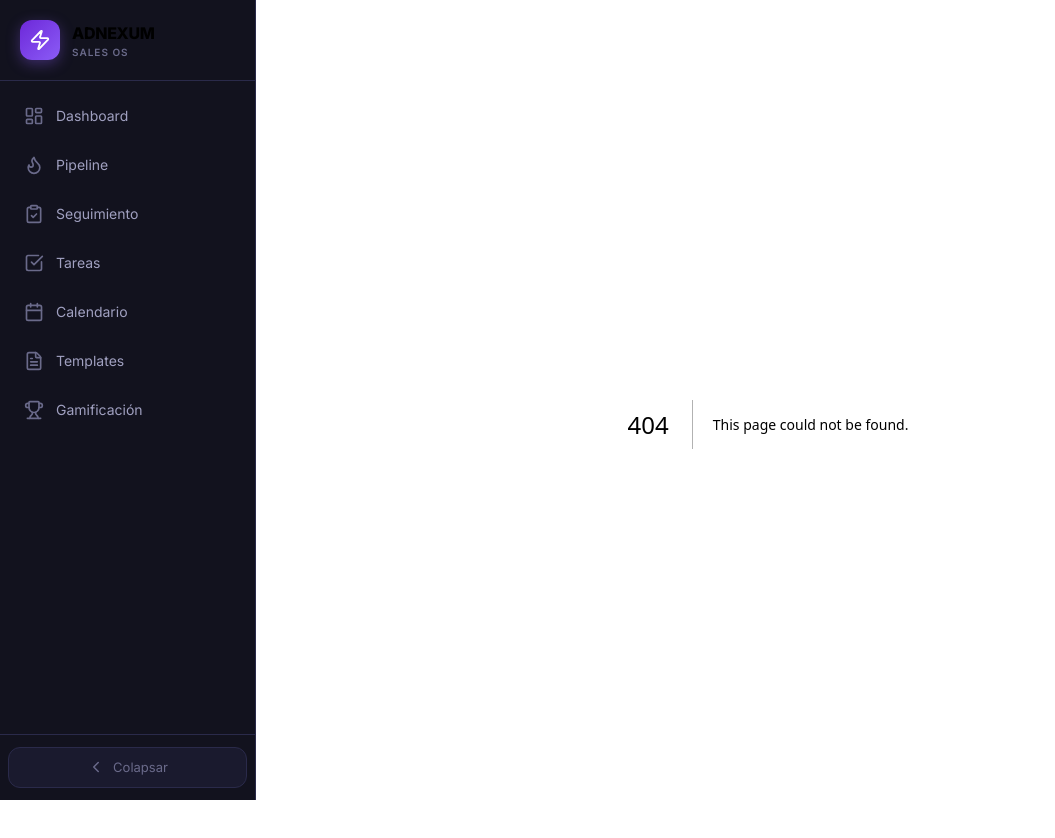
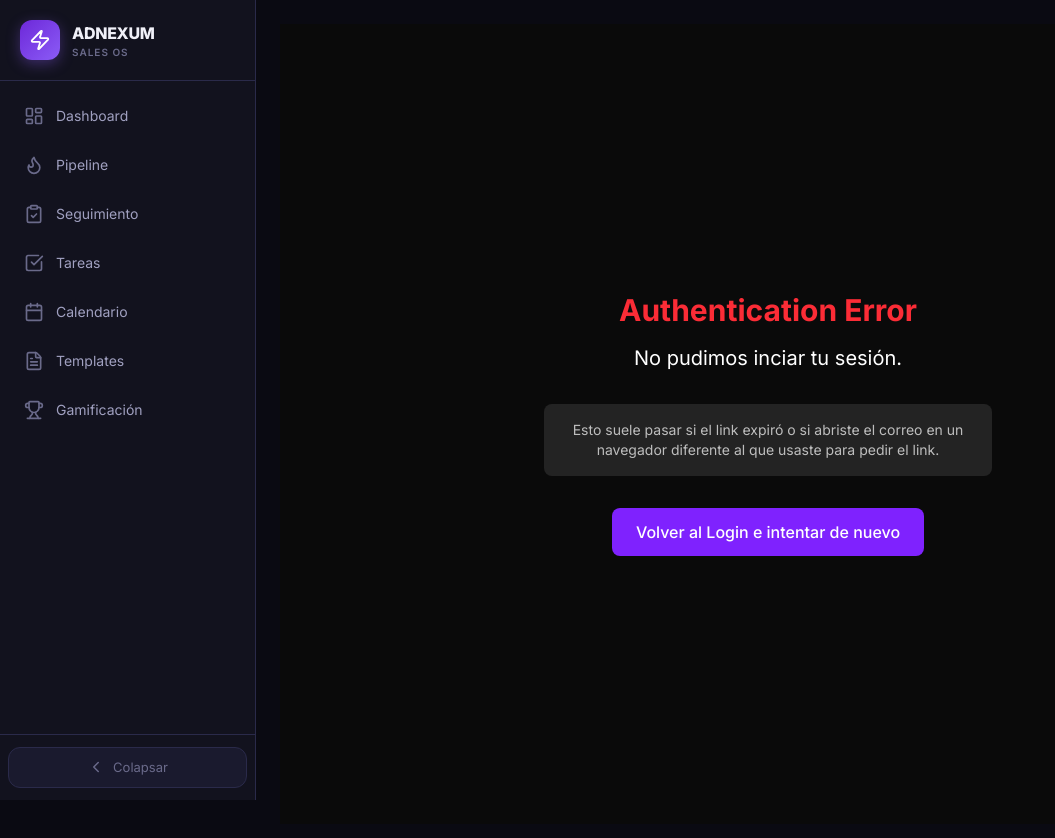
Before and after one commit to adnexumai/adnexum-inspector, a Next.js app in the folder adnexum-os/: page /auth/auth-code-error in a window 1280 px wide. Before the commit this address had no page. Shown: the top 838 px of the page, without its empty margins (0-1055 px from the left). Built offline with nearby package versions, Linux system fonts and the light colour scheme.

Commit message:
fix(auth): add auth error page and improve callback error handling

```diff
--- /dev/null
+++ b/adnexum-os/src/app/auth/auth-code-error/page.tsx
@@ -0,0 +1,30 @@
+'use client';
+
+import Link from 'next/link';
+import { useSearchParams } from 'next/navigation';
+
+export default function AuthErrorPage() {
+    const searchParams = useSearchParams();
+    const error = searchParams.get('error');
+
+    return (
+        <div className="min-h-screen flex flex-col items-center justify-center p-4 text-center bg-[#0a0a0a] text-white">
+            <h1 className="text-3xl font-bold text-red-500 mb-4">Authentication Error</h1>
+            <p className="text-xl mb-8">No pudimos inciar tu sesión.</p>
+
+            <div className="bg-white/10 p-4 rounded-lg mb-8 max-w-md">
+                <p className="text-sm text-white/70">
+                    Esto suele pasar si el link expiró o si abriste el correo en un navegador diferente al que usaste para pedir el link.
+                </p>
+                {error && <p className="mt-4 text-red-400 font-mono text-sm">{error}</p>}
+            </div>
+
+            <Link
+                href="/login"
+                className="px-6 py-3 bg-violet-600 hover:bg-violet-700 rounded-lg font-medium transition-colors"
+            >
+                Volver al Login e intentar de nuevo
+            </Link>
+        </div>
+    );
+}
--- a/adnexum-os/src/app/auth/callback/route.ts
+++ b/adnexum-os/src/app/auth/callback/route.ts
@@ -12,9 +12,12 @@ export async function GET(request: Request) {
 
         if (!error) {
             return NextResponse.redirect(`${origin}${next}`);
+        } else {
+            console.error('Auth exchange error:', error);
+            return NextResponse.redirect(`${origin}/auth/auth-code-error?error=${encodeURIComponent(error.message)}`);
         }
     }
 
     // return the user to an error page with instructions
-    return NextResponse.redirect(`${origin}/auth/auth-code-error`);
+    return NextResponse.redirect(`${origin}/auth/auth-code-error?error=missing_code`);
 }
```
